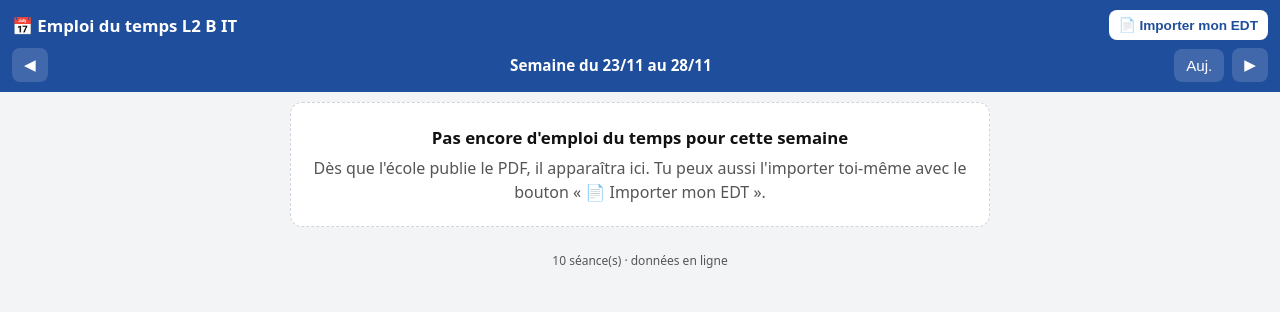
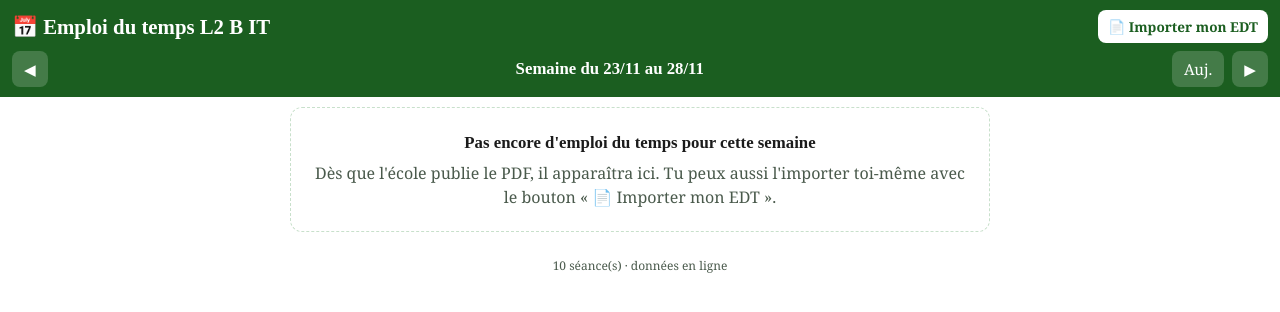
Before and after one commit to alfreddy15/Emploi-du-temps-AK, a plain HTML site: page index.html in a window 1280 px wide. Drawn offline with Linux system fonts and the light colour scheme.

Commit message:
Add files via upload

```diff
--- a/index.html
+++ b/index.html
@@ -3,37 +3,35 @@
 <head>
 <meta charset="utf-8">
 <meta name="viewport" content="width=device-width, initial-scale=1, viewport-fit=cover">
-<meta name="theme-color" content="#1f4e9c">
+<meta name="theme-color" content="#1B5E20">
 <link rel="manifest" href="manifest.json">
+<link rel="icon" type="image/png" href="icon-192.png">
+<link rel="apple-touch-icon" href="icon-192.png">
 <title>Emploi du temps</title>
 <style>
   :root{
-    --bg:#f3f4f6; --carte:#ffffff; --txt:#111; --doux:#555; --bleu:#1f4e9c;
-    --cours:#e3eeff; --ctrl:#ffe3c2; --tpe:#d6f5df; --tp:#efe3ff; --bord:#d0d5dd; --auj:#e07b00;
-  }
-  @media (prefers-color-scheme: dark){
-    :root{
-      --bg:#111418; --carte:#1b2027; --txt:#eef1f5; --doux:#a7b0bd; --bleu:#6ea0ff;
-      --cours:#1d2c47; --ctrl:#4a3414; --tpe:#16392a; --tp:#33224d; --bord:#2c333d; --auj:#ff9a2e;
-    }
+    color-scheme: light;
+    --bg:#FFFFFF; --carte:#FFFFFF; --txt:#1B1B1B; --doux:#4A5A4C; --bleu:#1B5E20;
+    --cours:#E8F5E9; --ctrl:#FFF3D6; --tpe:#CDE8D0; --tp:#EDE7F6; --bord:#C8E0CB; --auj:#E0A100;
   }
   *{box-sizing:border-box}
   body{margin:0;padding:0 0 env(safe-area-inset-bottom);
-       font-family:system-ui,sans-serif;background:var(--bg);color:var(--txt)}
-  header{position:sticky;top:0;z-index:5;background:#1f4e9c;color:#fff;
+       font-family:Georgia,"Times New Roman",serif;background:var(--bg);color:var(--txt)}
+  header{position:sticky;top:0;z-index:5;background:#1B5E20;color:#fff;
          padding:calc(10px + env(safe-area-inset-top)) 12px 10px}
   .haut{display:flex;align-items:center;gap:8px;margin:0 0 8px}
-  header h1{margin:0;font-size:1.05rem;flex:1}
+  header h1{margin:0;font-size:1.3rem;line-height:1.15;flex:1}
+  header h1, .jour h2, nav .titre, .semaine-vide b{font-family:"Times New Roman",Times,serif}
   header button, .btn-import{border:0;border-radius:8px;padding:8px 12px;font-size:.95rem;
-         background:#ffffff26;color:#fff;cursor:pointer}
-  .btn-import{background:#fff;color:#1f4e9c;font-weight:600;padding:7px 10px;font-size:.85rem}
+         background:#ffffff2E;color:#fff;cursor:pointer;font-family:inherit}
+  .btn-import{background:#fff;color:#1B5E20;font-weight:600;padding:7px 10px;font-size:.85rem}
   nav{display:flex;align-items:center;gap:8px}
-  nav .titre{flex:1;text-align:center;font-weight:600;font-size:.95rem}
+  nav .titre{flex:1;text-align:center;font-weight:700;font-size:1.05rem}
   main{padding:10px 10px 24px;max-width:720px;margin:0 auto}
   .jour{background:var(--carte);border:1px solid var(--bord);border-radius:12px;margin:0 0 10px;overflow:hidden}
   .jour.auj{border:2px solid var(--auj)}
-  .jour h2{margin:0;padding:8px 12px;font-size:.95rem;background:#1f4e9c;color:#fff}
-  .jour.auj h2{background:var(--auj);color:#111}
+  .jour h2{margin:0;padding:8px 12px;font-size:1.05rem;background:#1B5E20;color:#fff}
+  .jour.auj h2{background:var(--auj);color:#1B1B1B}
   .periodes{display:grid;grid-template-columns:1fr 1fr}
   .case{padding:8px 10px;min-height:92px;font-size:.86rem;border-top:1px solid var(--bord)}
   .case + .case{border-left:1px solid var(--bord)}
--- a/sw.js
+++ b/sw.js
@@ -1,5 +1,5 @@
 // Copie hors ligne + réception d'un PDF partagé depuis une autre appli (WhatsApp, Fichiers...).
-const CACHE = "edt-v3";
+const CACHE = "edt-v5";
 const PARTAGE = "edt-partage";
 const FICHIERS = ["./", "index.html", "edt-pdf.js", "manifest.json",
                   "lib/pdf.min.js", "lib/pdf.worker.min.js"];
```
Also changed, not shown: icon-192.png, icon-512.png, icon-maskable-512.png (added), manifest.json.
